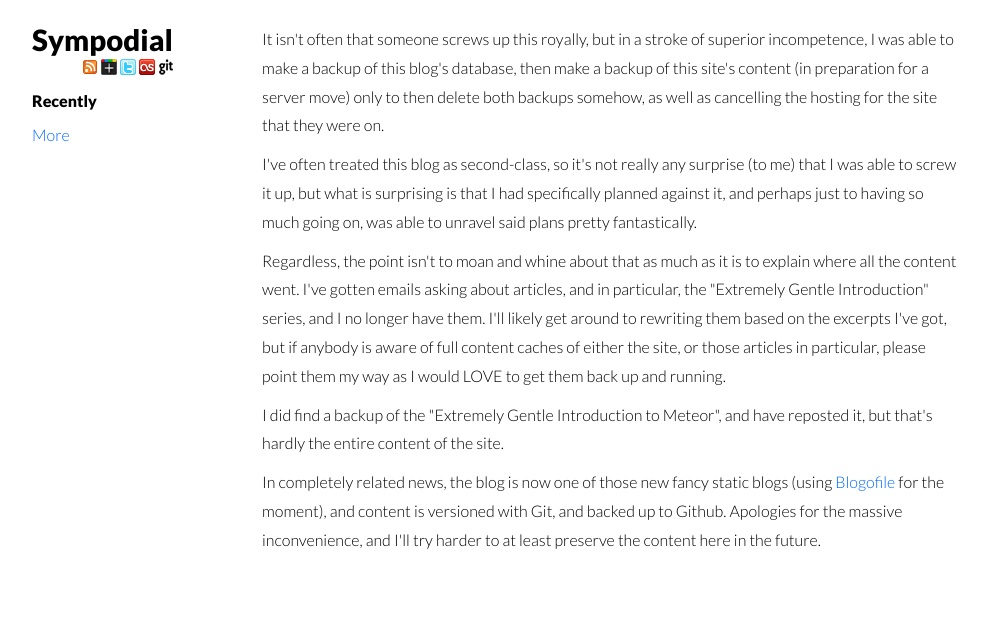
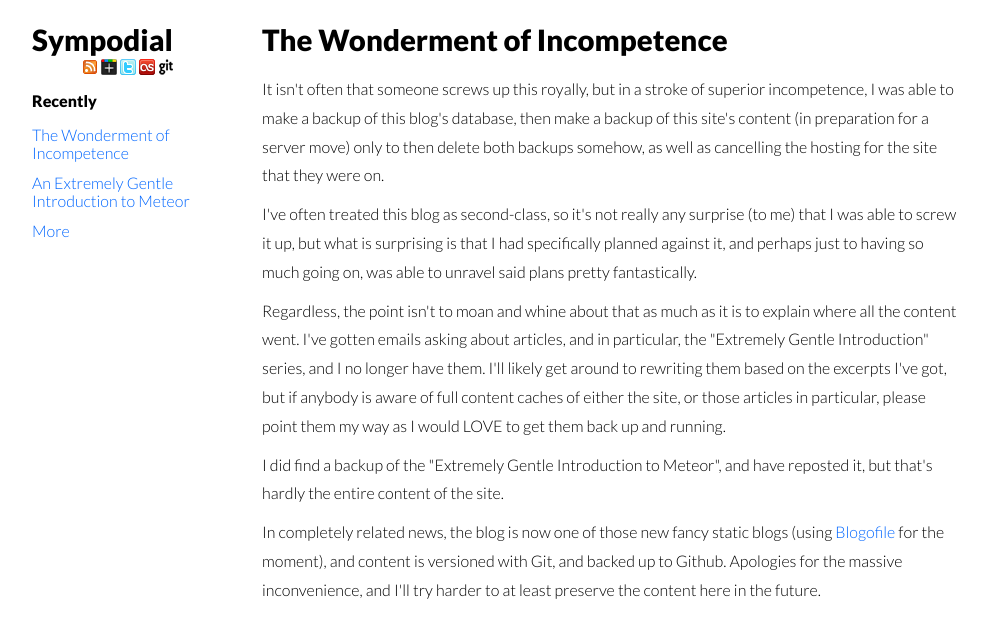
Before and after one commit to bmelton/bmelton.github.com, a plain HTML site: page 2012/11/07/the_wonderment_of_incompetence.html in a window 1280 px wide. Shown: the whole page, without its empty margins (128-1115 px from the left). Drawn offline with Linux system fonts and the light colour scheme.

Commit message:
Modified

```diff
--- a/2012/11/07/the_wonderment_of_incompetence.html
+++ b/2012/11/07/the_wonderment_of_incompetence.html
@@ -33,13 +33,15 @@
                     <div clas="four columns">
                         <h3>Recently</h3>
 <ul>
-
+    <li><a href="/2012/11/07/the_wonderment_of_incompetence.html">The Wonderment of Incompetence</a></li><li><a href="/2012/11/07/an_extremely_gentle_introduction_to_meteor.html">An Extremely Gentle Introduction to Meteor</a></li>
     <li><a href="/archives.html">More</a></li>
 </ul>
                     </div>
                 </div>
                 <div class="twelve columns alpha omega">
 
+    <h1>The Wonderment of Incompetence
+</h2>
     <p>It isn't often that someone screws up this royally, but in a stroke of superior
 incompetence, I was able to make a backup of this blog's database, then make a
 backup of this site's content (in preparation for a server move) only to then
```
Also changed, not shown: 2012/11/07/an_extremely_gentle_introduction_to_meteor.html (+3 -1 lines), index.html (+1 -1 lines).
